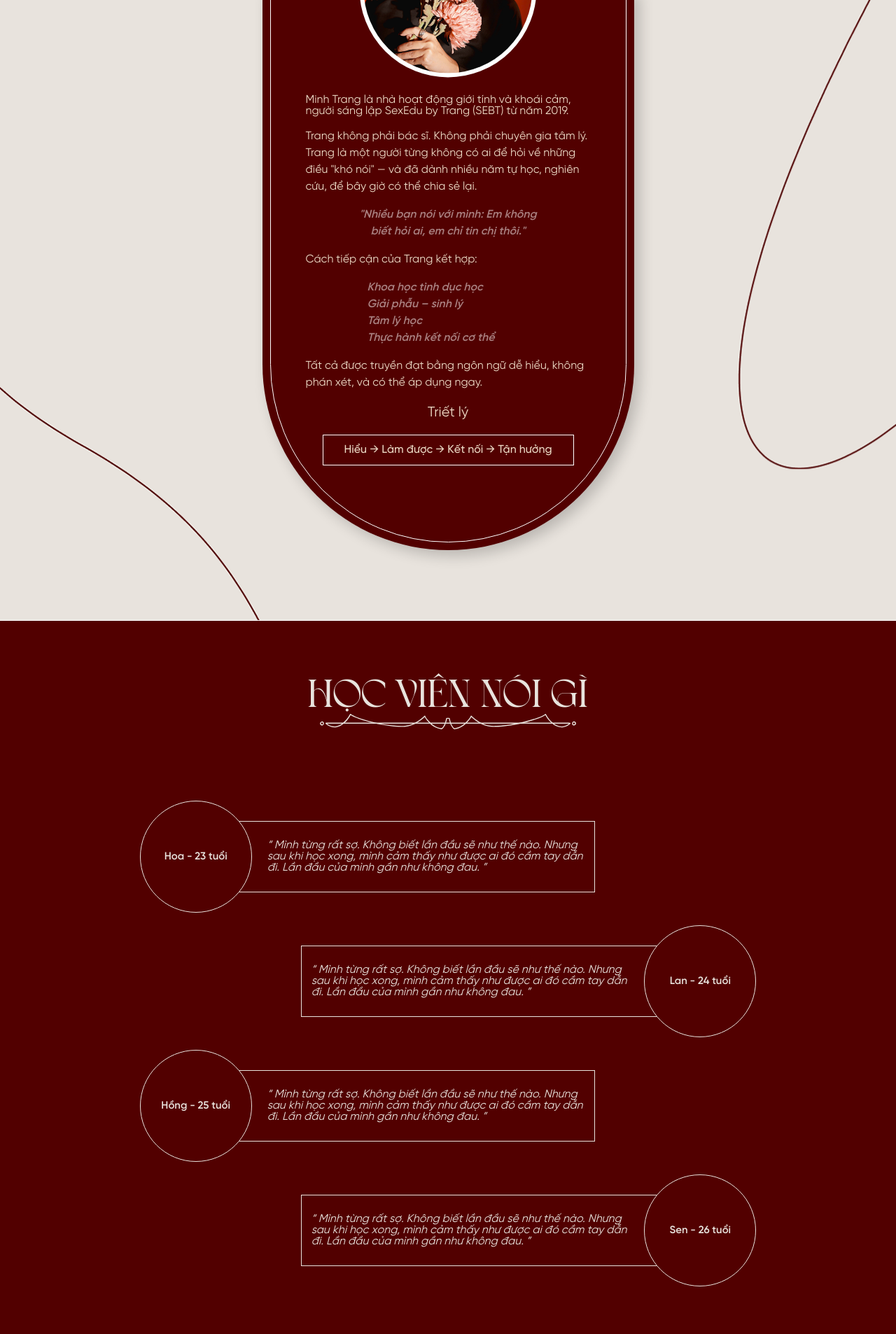
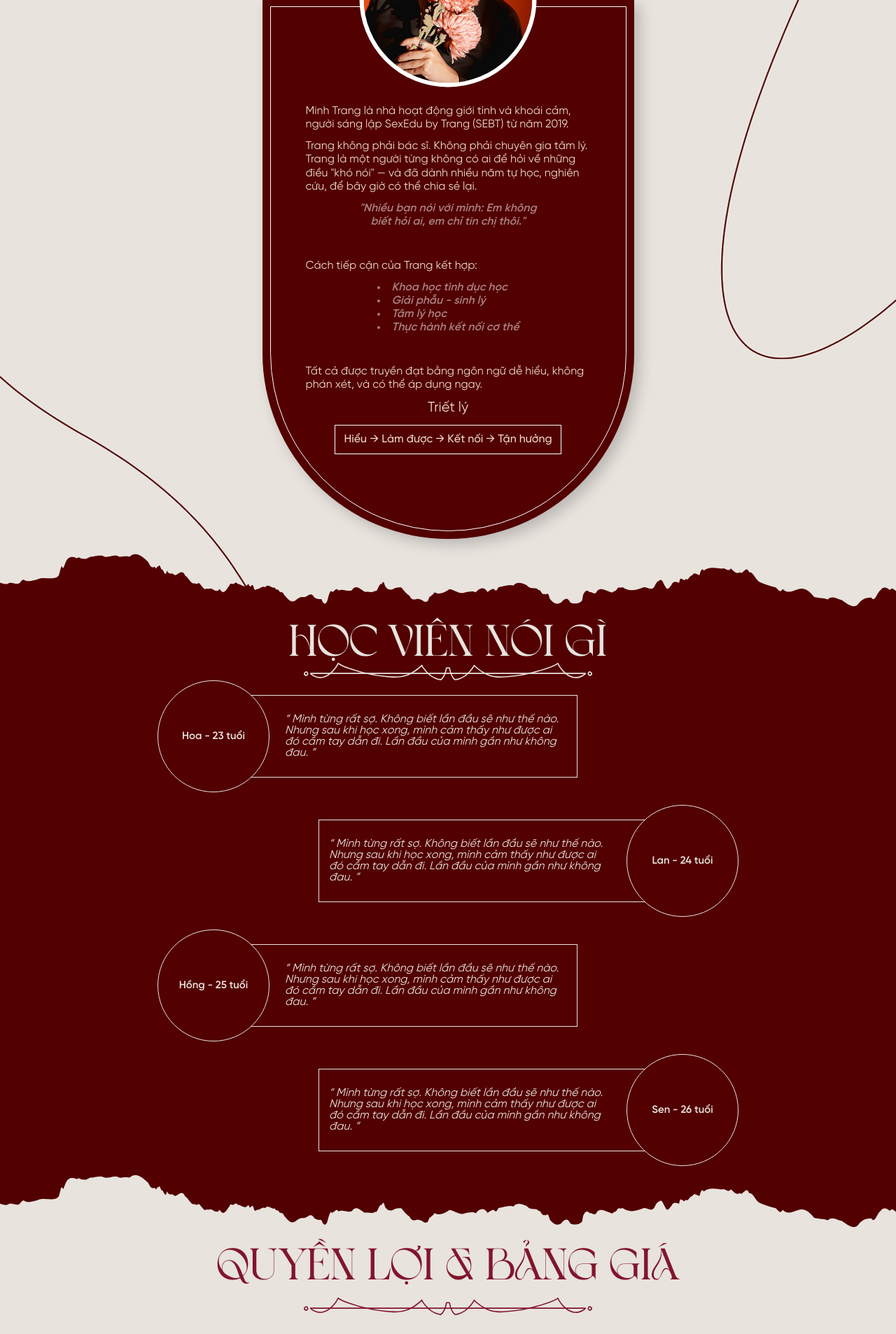
Before and after one commit to TanhGenz/sebt-web, a React (Vite) app: page / in a window 1280 px wide. Shown: the part 7220-9126 px from the top of the page at 70% size. Built offline with nearby package versions, Linux system fonts and the light colour scheme.

Commit message:
feat: update responsive desktop

```diff
--- a/src/sections/AboutMe.tsx
+++ b/src/sections/AboutMe.tsx
@@ -3,94 +3,74 @@ export default function AboutMe() {
     <section className="relative translate-y-[-1px] w-full bg-beige">
       {/* decor paper */}
       <div className="relative z-1">
-        <div className="absolute translate-x-[10%] translate-y-[20%]  right-0 hidden md:block">
-          <img src="images/decor/aboutDecor/about-line-right.png" alt="right decor" className="w-full " />
+        <div className="absolute top-0 right-0 hidden md:block">
+          <img src="images/decor/aboutDecor/about-line-right.png" alt="right decor" className="w-full h-auto object-contain" />
         </div>
       </div>
 
       <div className="relative z-10 w-full h-full  flex flex-col items-center  sm:gap-[150px] gap-[100px]">
         <div className="flex flex-col items-center">
-          <h1 className="lg:text-[4.4dvw] text-[8.4dvw] font-lamoric text-primaryText">
+          <h1 className="xl:text-[64px] text-[48px] font-lamoric text-primaryText">
             VỀ MINH TRANG
           </h1>
           <img
             src="src\assets\icons\line-red.svg"
             alt="content-section-line"
-            className="w-[28.6dvw] h-auto object-contain hidden md:block"
+            className="xl:w-[412px] w-[342px] h-auto object-contain hidden md:block"
           />
         </div>
 
         {/* about Layout */}
-        <div className="relative mx-auto
-        sm:mb-[100px] mb-[23px]
-        sm:w-[531px] w-[376px]
-        sm:p-[11px] p-[8px]
-        h-auto bg-secondary rounded-b-full shadow-[8px_8px_20px_rgba(0,0,0,0.2)]">
-
+        <div className="relative mx-auto sm:mb-[100px] mb-[23px] sm:w-[531px] w-[376px] sm:p-[11px] p-[8px] h-auto bg-secondary rounded-b-full shadow-[8px_8px_20px_rgba(0,0,0,0.2)]">
           {/* AVATAR */}
-          <div className="absolute left-1/2 top-0 z-10
-            sm:w-[253px] w-[178px] sm:h-[253px] h-[178px]
-            -translate-x-1/2 -translate-y-1/2 overflow-hidden rounded-full border-[0.5dvw] border-white bg-white">
-
+          <div className="absolute left-1/2 top-0 z-10 sm:w-[253px] w-[178px] sm:h-[253px] h-[178px] -translate-x-1/2 -translate-y-1/2 overflow-hidden rounded-full border-[0.5dvw] border-white bg-white">
             <img
               src="images/avt.png"
               alt="Minh Trang"
               className="h-full w-full object-cover"
             />
           </div>
-
           <div className="border border-white rounded-b-full">
-            <div className="flex flex-col
-            sm:px-[50px] px-[10px]
-            sm:pt-[139px] pt-[100px] pb-[109px] gap-[16px]">
-
-              <p className="text-start font-gilroy text-creamBeige text-[16px] font-normal leading-none ">
+            <div className="text-[16px] leading-[1.2] text-creamBeige font-gilroy flex flex-col sm:px-[50px] px-[10px] sm:pt-[139px] pt-[100px] pb-[109px] gap-[12px]">
+              <p>
                 Minh Trang là nhà hoạt động giới tính và khoái cảm, người sáng lập
                 SexEdu by Trang (SEBT) từ năm 2019.
               </p>
-
-              <p className="font-gilroy text-creamBeige text-[16px] font-normal ">
+              <p>
                 Trang không phải bác sĩ. Không phải chuyên gia tâm lý. Trang là
                 một người từng không có ai để hỏi về những điều "khó nói" — và đã
                 dành nhiều năm tự học, nghiên cứu, để bây giờ có thể chia sẻ lại.
               </p>
-
-              <p className=" sm:px-[63px] px-[46px] text-center font-gilroy text-[#FFFFFF]/50 text-[16px] font-semibold italic ">
-                "Nhiều bạn nói với mình: Em không biết hỏi ai, em chỉ tin chị
-                thôi."
+              <p className="text-center text-[#FFFFFF]/50 font-semibold italic mx-auto">
+                "Nhiều bạn nói với mình: Em không
+                <br />
+                biết hỏi ai, em chỉ tin chị thôi."
               </p>
-
+              <br />
               <p className="font-gilroy text-creamBeige text-[16px] font-normal ">
                 Cách tiếp cận của Trang kết hợp:
               </p>
-
-              <p className=" sm:px-[88px] pl-[60px] text-start font-gilroy text-[#FFFFFF]/50 text-[16px] font-semibold italic ">
-                Khoa học tình dục học
-                <br />
-                Giải phẫu – sinh lý
-                <br />
-                Tâm lý học
-                <br />
-                Thực hành kết nối cơ thể
-              </p>
-
+              <ul className="list-disc list-inside text-[#FFFFFF]/50 font-semibold italic mx-auto">
+                <li>Khoa học tình dục học</li>
+                <li>Giải phẫu - sinh lý</li>
+                <li>Tâm lý học</li>
+                <li>Thực hành kết nối cơ thể</li>
+              </ul>
+              <br />
               <p className="font-gilroy text-creamBeige text-[16px] font-normal ">
                 Tất cả được truyền đạt bằng ngôn ngữ dễ hiểu, không phán xét, và
                 có thể áp dụng ngay.
               </p>
-
-              <p className=" text-center font-gilroy text-creamBeige text-[20px] font-normal ">
+              <p className="text-center font-gilroy text-creamBeige text-[20px] font-normal ">
                 Triết lý
               </p>
-
-              <div className=" sm:px-[24px] px-[17px] items-center  ">
-                <div className=" border border-white">
-                  <p className="sm:px[10px] px-[1px] sm:py-[13px] py-[9px] text-center font-gilroy text-[16px] font-medium leading-none text-creamBeige">
+              <div className="w-max mx-auto">
+                <div className="border border-white px-[12px] py-[12px]">
+                  <p className="font-medium leading-none">
                     Hiểu → Làm được → Kết nối → Tận hưởng
                   </p>
                 </div>
               </div>
-
             </div>
           </div>
         </div>
@@ -99,7 +79,7 @@ export default function AboutMe() {
       {/* left decor */}
       <div className="relative z-1">
         <div className="absolute bottom-0 left-0 hidden md:block">
-          <img src="images/decor/aboutDecor/about-line-left.png" alt="left decor" className="w-full " />
+          <img src="images/decor/aboutDecor/about-line-left.png" alt="left decor" className="w-full h-auto object-contain" />
         </div>
       </div>
     </section>
--- a/src/sections/Feedback.tsx
+++ b/src/sections/Feedback.tsx
@@ -93,21 +93,24 @@ function TestimonialItem({
 
 export default function Pricing() {
   return (
-    <section className="w-full bg-secondary">
-      <div className="flex flex-col items-center pb-[12vw] pt-[6vw]">
-        {/*  */}
+    <section className="relative w-full bg-secondary">
+      {/* paper decor */}
+      <div className="absolute top-0 left-0 w-full -translate-y-[99%]">
+        <img src="images/decor/paper-top.svg" alt="paper-top" className="w-full h-auto object-contain" />
+      </div>
+      <div className="flex flex-col items-center py-[12px]">
+        {/* title */}
         <div className="flex flex-col items-center">
-          <h1 className="font-lamoric text-beige text-[4.4vw] leading-none ">
+          <h1 className="xl:text-[64px] text-[48px] font-lamoric text-beige leading-none">
             HỌC VIÊN NÓI GÌ
           </h1>
           <img
             src="src\assets\icons\line-white.svg"
             alt="content-section-line"
-            className="w-[28.6dvw] h-auto object-contain"
+            className="xl:w-[412px] w-[342px] h-auto object-contain hidden md:block"
           />
         </div>
-
-        <div className="mt-[8vw] flex w-full flex-col gap-[18px] xl:px-[15.6dvw] px-[12dvw]">
+        <div className="w-full flex flex-col gap-[18px] xl:px-[225px] px-[160px]">
           {testimonials.map((item, index) => (
             <TestimonialItem
               key={`${item.name}-${index}`}
@@ -119,6 +122,7 @@ export default function Pricing() {
           ))}
         </div>
       </div>
+      <img src="images/decor/paper-bottom-light.svg" alt="paper-bottom" className="w-full h-auto object-contain" />
     </section>
   )
 }
--- a/src/sections/Journey.tsx
+++ b/src/sections/Journey.tsx
@@ -93,7 +93,6 @@ export default function Journey() {
             </div>
           ))}
         </div>
-
         <img src="images/decor/paper-bottom-light.svg" alt="paper-bottom" className="w-full h-auto object-contain" />
       </div>
     </section>
--- a/src/sections/Pricing.tsx
+++ b/src/sections/Pricing.tsx
@@ -20,21 +20,18 @@ const items = [
 // % size width screen
 export default function Pricing() {
   return (
-    <section className="w-full bg-beige">
+    <section className="w-full bg-beige relative translate-y-[-1px]">
       <div className="flex flex-col items-center pb-[4vw]">
-
         <div className="flex flex-col items-center">
-          <h1 className="font-lamoric text-primaryText text-[4.4vw]">
+          <h1 className="xl:text-[64px] text-[48px] font-lamoric text-primaryText">
             QUYỀN LỢI & BẢNG GIÁ
           </h1>
           <img
             src="src\assets\icons\line-red.svg"
             alt="content-section-line"
-            className="w-[28.6dvw] h-auto object-contain"
+            className="xl:w-[412px] w-[342px] h-auto object-contain hidden md:block"
           />
         </div>
-
-
         {/* board / 4  ele */}
         <div className="w-[71.5dvw] mt-[2.2dvw]">
           <div className="grid grid-cols-4">
@@ -42,18 +39,17 @@ export default function Pricing() {
               <div key={i} className="border border-red-900 aspect-square">
                 {item.type === "image" ? (
                   <div className="relative h-full w-full overflow-hidden">
-                    {/* 71.5 / 4 = 17.875dvw = 1 square   */}
                     <img
                       src={item.img}
-                      alt=""
+                      alt="image item"
                       className="h-full w-full object-cover"
                     />
                     <div className="absolute inset-0 bg-secondary/50" />
                   </div>
                 ) : (
                   <div className="flex h-full flex-col items-center justify-center p-[1.2dvw] text-center">
-                    <h3 className="font-gilroy font-bold  text-[1.4dvw] text-secondary  ">{item.title}</h3>
-                    <p className="font-gilroy font-normal text-[1.4dvw] text-secondary  pt-[0.4dvw] ">{item.desc}</p>
+                    <h3 className="font-gilroy font-bold  text-[1.4dvw] text-secondary">{item.title}</h3>
+                    <p className="font-gilroy font-normal text-[1.4dvw] text-secondary pt-[0.4dvw]">{item.desc}</p>
                   </div>
                 )}
               </div>
@@ -62,15 +58,13 @@ export default function Pricing() {
         </div>
 
         {/* big voucher ele */}
-        <div className="relative w-[70.5dvw] mt-[7.6dvw] ">
-       {/* calc w-[71.5dvw] => not wrap all content , up to 80dvw*/}
+        <div className="relative w-[76.5dvw] translate-x-[2.5%] mt-[5.2dvw]">
           <img src="images/pricing/ticket.png" className="w-full h-auto  object-contain" />
           <div className="absolute inset-0 font-gilroy text-secondary flex flex-col items-center pt-[2.3%] pl-[2.2%] pr-[16.5%] gap-[1dvw]">
             <div className="font-morgan font-normal text-[3.3dvw] text-primaryText leading-none  text-center">
               <h3 >FOUNDING CIRCLE </h3>
               <h3>CHỈ 50 HỌC VIÊN ĐẦU</h3>
             </div>
-
             <p className="font-gilroy font-medium text-[2dvw] text-secondary leading-none ">Only for you</p>
             <p className="font-gilroy font-normal text-[2dvw] text-[#C18989] leading-none ">+Tặng 1 Love Box tri ân (chỉ dành cho founding members)</p>
             {/* <h2 className="font-lamoric text-[5.3dvw] text-[#767676] font-normal leading-none ">2.199.000đ</h2> */}
@@ -85,21 +79,21 @@ export default function Pricing() {
         </div>
 
         {/* 2 ticket small */}
-        <div className="w-[71.5dvw] flex flex-row gap-[7.4dvw]  my-[7.6dvw]">
-          <div className="relative w-[42.5dvw]">
-            <img src="/images/pricing/ticket-small.png" className="w-full  h-auto object-contain" />
-            <div className="absolute inset-0 font-gilroy text-secondary flex flex-col items-center pt-[3.5%] pl-[4.4%] pr-[21.5%] gap-[1.7dvw]">
-              <h3 className="font-morgan font-normal text-[2.3dvw] text-primaryText leading-none ">CORE VERSION</h3>
-              <p className="font-gilroy font-normal text-[1.15dvw] text-secondary leading-none ">HỌC ĐỦ, DÙNG NGAY</p>
-              <h2 className="font-lamoric text-[2.3vw] text-secondary font-normal leading-none ">
+        <div className="w-full flex justify-center translate-x-[2%] gap-[7.4dvw] mt-[3dvw]">
+          <div className="relative w-[30.8dvw]">
+            <img src="/images/pricing/ticket-small.png" className="w-full h-auto object-contain" />
+            <div className="absolute inset-0 font-gilroy text-secondary flex flex-col items-center pt-[5.5%] pl-[4.4%] pr-[21.5%] gap-[1.6dvw]">
+              <h3 className="font-morgan font-normal text-[2.3dvw] text-primaryText leading-none">CORE VERSION</h3>
+              <p className="font-gilroy font-normal text-[1.15dvw] text-secondary leading-none">HỌC ĐỦ, DÙNG NGAY</p>
+              <h2 className="font-lamoric text-[2.3vw] text-secondary font-normal leading-none translate-y-[-10%]">
                 1.399.000đ
               </h2>
             </div>
           </div>
 
-          <div className="relative w-[46.4dvw]">
+          <div className="relative w-[38.8dvw]">
             <img src="/images/pricing/ticket-small.png" className="w-full  h-auto object-contain" />
-            <div className="absolute inset-0 font-gilroy text-secondary flex flex-col items-center pt-[6%] pl-[5%] pr-[25%] gap-[1dvw]">
+            <div className="absolute inset-0 font-gilroy text-secondary flex flex-col items-center pt-[8%] pl-[5%] pr-[25%] gap-[1dvw]">
               <h3 className="font-morgan font-normal text-[1.8dvw] text-primaryText leading-none ">LIFETIME PEACE-OF-MIND</h3>
               <p className="font-gilroy font-normal text-[1.15dvw] text-secondary leading-none ">ĐƯỢC CHỌN NHIỀU NHẤT</p>
               <p className="font-gilroy font-normal text-[1.15dvw] text-[#C18989] leading-none ">Cập nhật trọn đời</p>
@@ -109,8 +103,8 @@ export default function Pricing() {
             </div>
           </div>
         </div>
-
       </div>
+      <img src="images/decor/paper-top.svg" alt="paper" className="w-full h-auto translate-y-[1px]" />
     </section>
   );
 }
```
Also changed, not shown: src/components/Footer.tsx (+1 -6 lines), src/sections/Faq.tsx (+4 -5 lines), src/sections/Final.tsx (+9 -14 lines).
